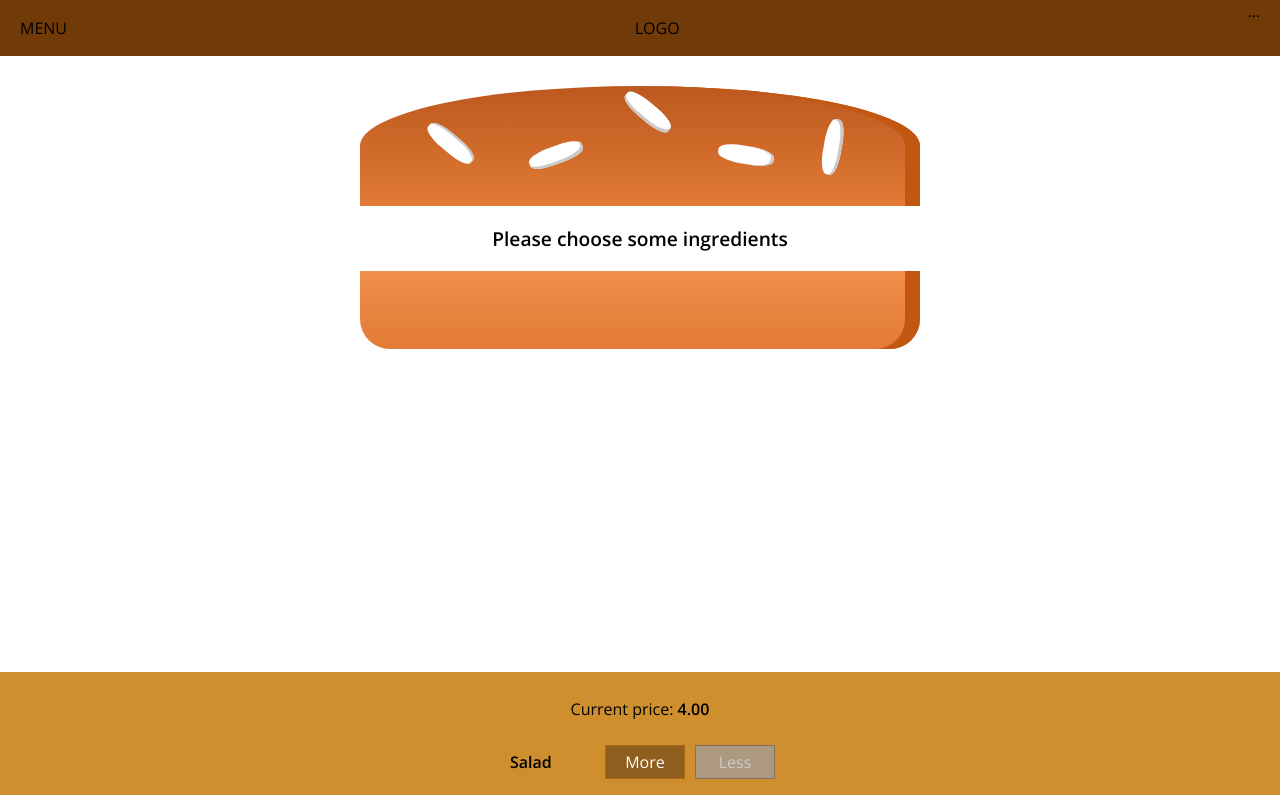
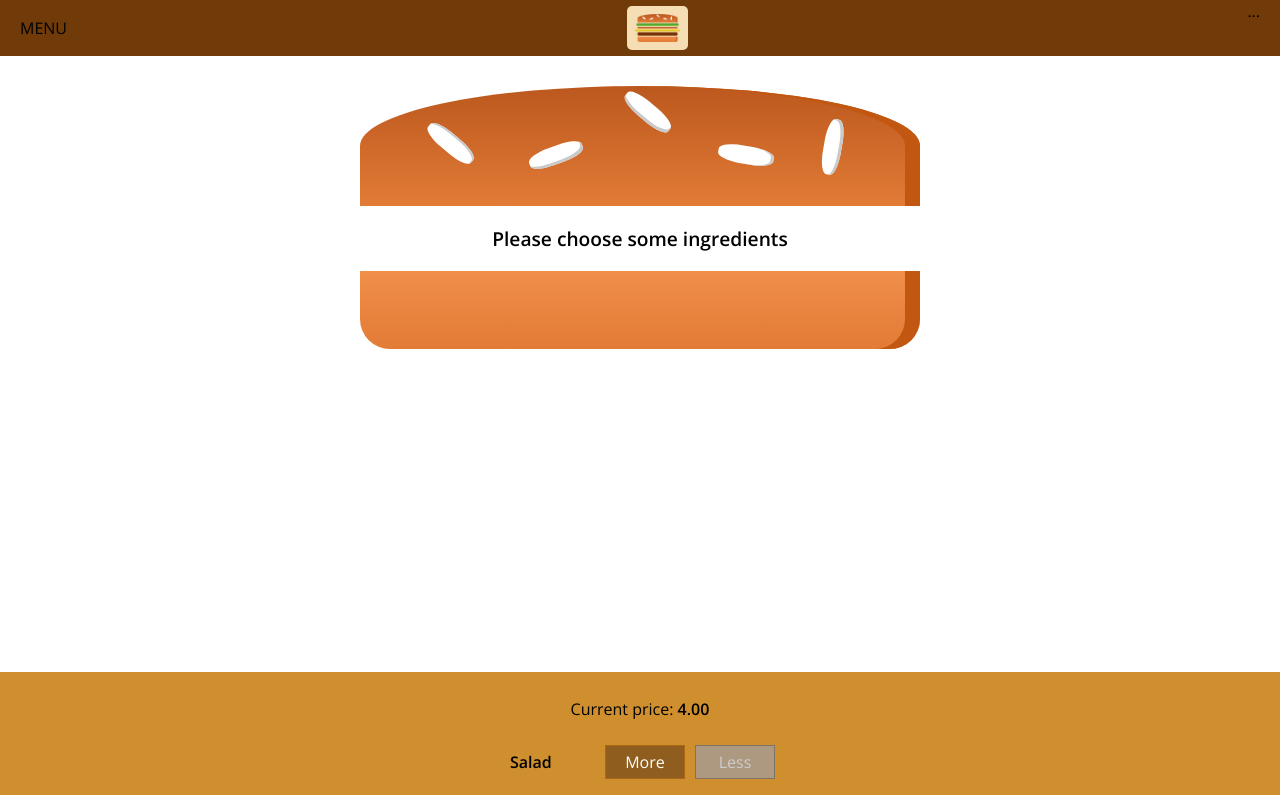
Before and after one commit to pihuilong/react-burger-builder-app, a React (Create React App) app: page / in a window 1280 px wide. Shown: the top 795 px of the page. Built offline with nearby package versions, Linux system fonts and the light colour scheme.

Commit message:
feat: use a logo

```diff
--- /dev/null
+++ b/src/components/Logo/Logo.js
@@ -0,0 +1,13 @@
+import React from 'react';
+
+// NOTE: logoSrc will handle by webpack to the final path
+import logoSrc from '../../assets/images/original.png';
+import classes from './Logo.module.css'
+
+const Logo = (props) => (
+  <div className={classes.Logo}>
+    <img src={logoSrc} alt='HiramBurger' />
+  </div>
+);
+
+export default Logo;
--- /dev/null
+++ b/src/components/Logo/Logo.module.css
@@ -0,0 +1,11 @@
+.Logo {
+  background-color: wheat;
+  padding: 8px;
+  height: 80%;
+  box-sizing: border-box;
+  border-radius: 5px;
+}
+
+.Logo img {
+  height: 100%;
+}
--- a/src/components/Navigation/Toolbar/Toolbar.js
+++ b/src/components/Navigation/Toolbar/Toolbar.js
@@ -1,11 +1,12 @@
 import React from 'react';
 
+import Logo from '../../Logo/Logo'
 import classes from './Toobar.module.css'
 
 const Toolbar = (props) => (
   <header className={classes.Toolbar}>
     <div>MENU</div>
-    <div>LOGO</div>
+    <Logo />
     <nav>...</nav>
   </header>
 );
```
Also changed, not shown: src/assets/images/original.png (added).
